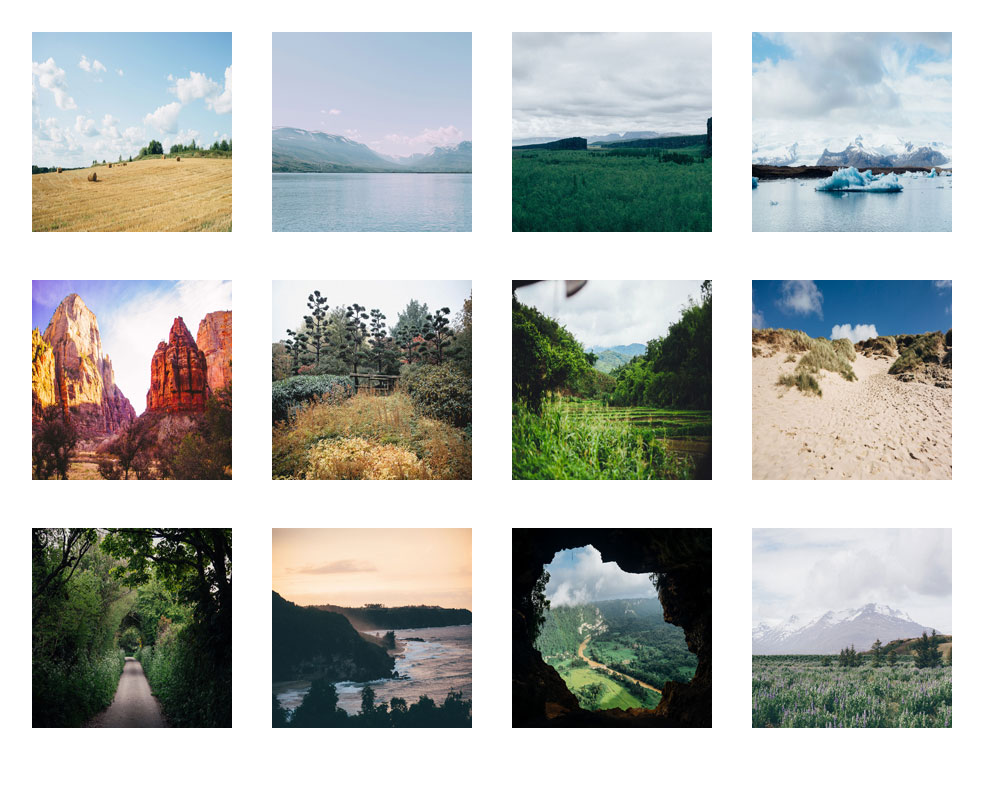
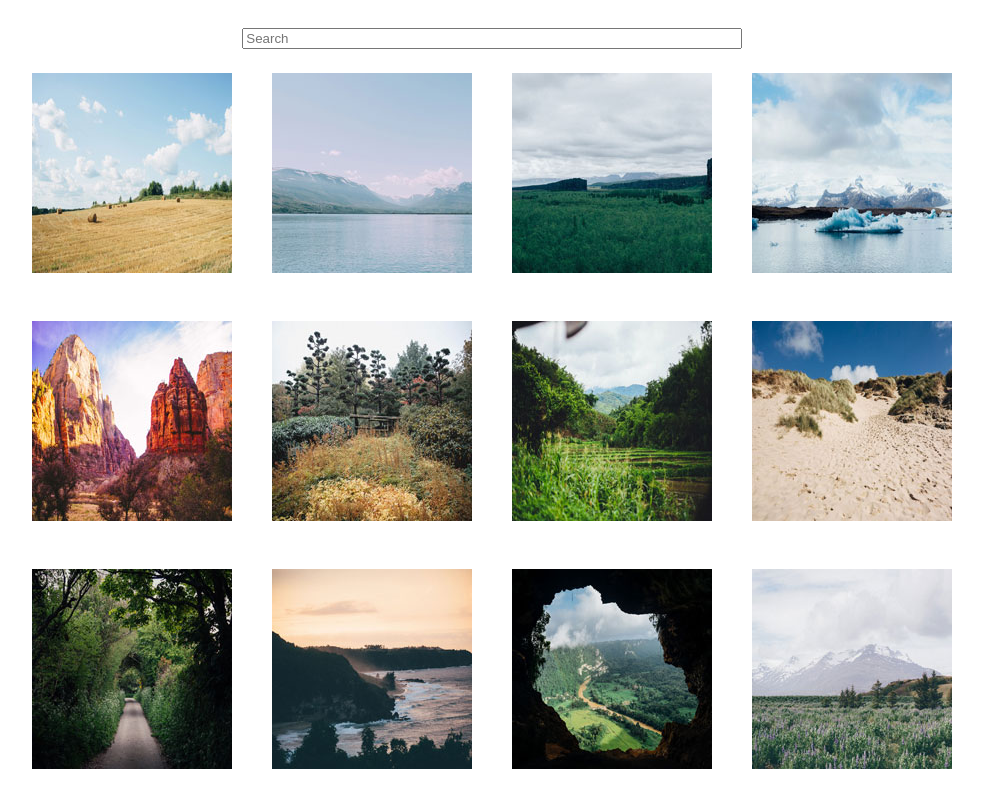
Before and after one commit to jeffbalagosa/Unit-5-Project, a plain HTML site: page index.html in a window 1280 px wide. Shown: the whole page, without its empty margins (148-1131 px from the left). Drawn offline with nearby package versions, Linux system fonts and the light colour scheme.

Commit message:
added search field

```diff
--- a/index.html
+++ b/index.html
@@ -7,7 +7,14 @@
     <title>Unit-5 Project</title>
   </head>
   <body>
-    <header></header>
+    <div class="container">
+      <input
+        type="search"
+        id="pic-search"
+        name="pic-search"
+        placeholder="Search"
+      />
+    </div>
     <main class="thumbnails container">
       <img src="photos/thumbnails/01.jpg" alt="" />
       <img src="photos/thumbnails/02.jpg" alt="" />
--- a/scss/main.scss
+++ b/scss/main.scss
@@ -9,6 +9,11 @@
 img {
   margin-top: 1.5em;
   margin-bottom: 1.5em;
+}
+
+#pic-search {
+  margin-top: 1.5em;
+  width: 50%;
 }
 
 @media (min-width: 576px) {
```
Also changed, not shown: css/dist/main.min.css, css/main.css, 2 other files.
